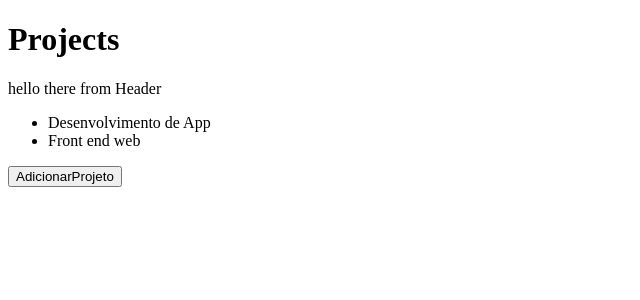
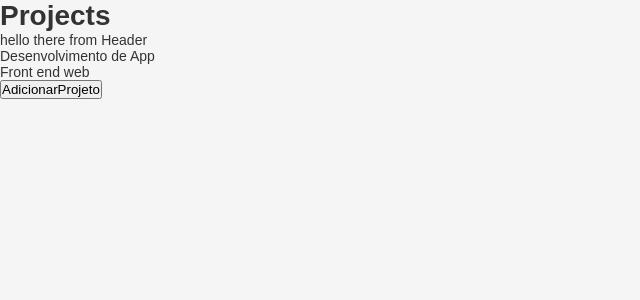
Before and after one commit to andrebertonha/goStack-frontend, a React app: page / in a window 1280 px wide. Shown: the top 300 px of the page, without its empty margins (0-640 px from the left). Built offline with nearby package versions, Linux system fonts and the light colour scheme.

Commit message:
update: adding css to the react prokect

```diff
--- /dev/null
+++ b/src/App.css
@@ -0,0 +1,13 @@
+* {
+    margin: 0;
+    padding: 0;
+    outline: 0;
+    box-sizing: border-box;
+}
+
+
+body {
+    background: #f5f5f5;
+    font: 14px sans-serif;
+    color: #333;
+}
--- a/src/App.js
+++ b/src/App.js
@@ -1,4 +1,6 @@
 import React, { useState } from 'react';
+
+import './App.css';
 
 import Header from './components/Header';
 
```
